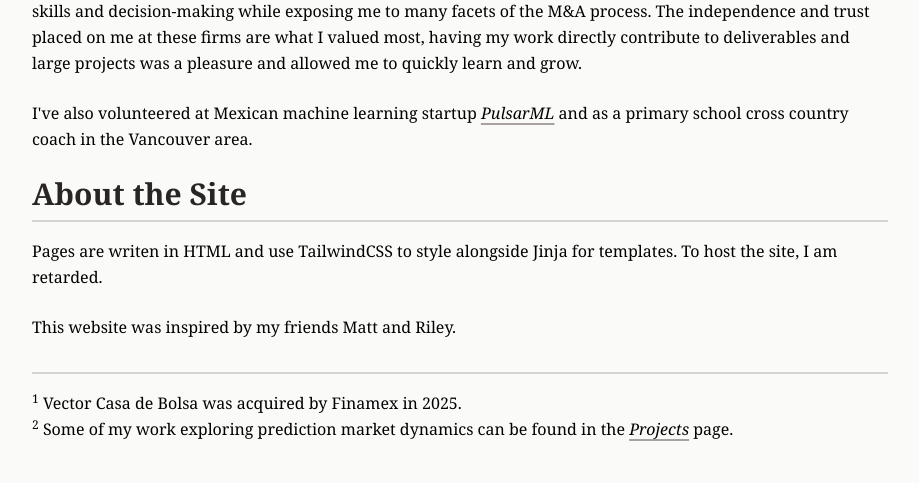
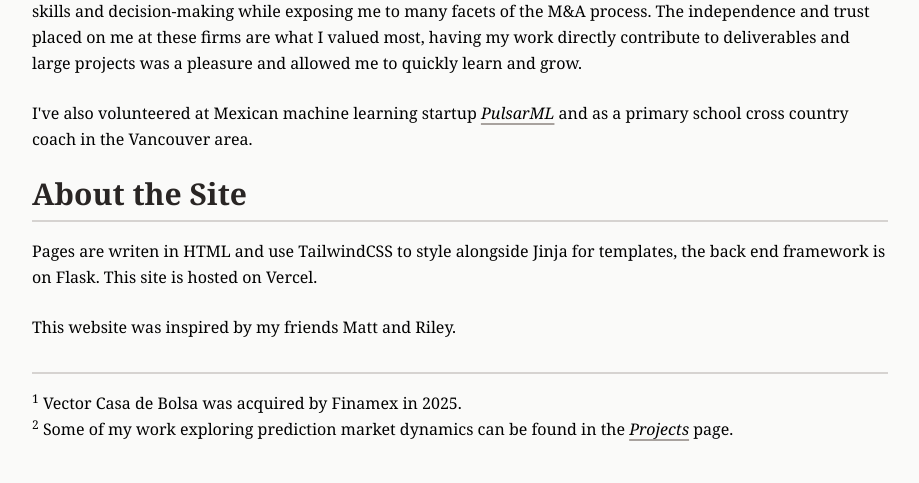
Before and after one commit to ims2003/personal_website, a Flask app: page /about in a window 1280 px wide. Shown: the part 352-835 px from the top of the page, without its empty margins (180-1099 px from the left). Run offline with Flask 3, Linux system fonts and the light colour scheme; some libraries are stand-ins or nearby versions.

Commit message:
wrapping up

```diff
--- a/app/templates/about.html
+++ b/app/templates/about.html
@@ -18,7 +18,7 @@
     </p>
 
     <h2>About the Site</h2>
-    <p>Pages are writen in HTML and use TailwindCSS to style alongside Jinja for templates. To host the site, I am retarded. </p>
+    <p>Pages are writen in HTML and use TailwindCSS to style alongside Jinja for templates, the back end framework is on Flask. This site is hosted on Vercel. </p>
     <p>This website was inspired by my friends Matt and Riley.</p>
 
     <h2></h2>
--- a/app/templates/projects.html
+++ b/app/templates/projects.html
@@ -6,19 +6,16 @@
 <h2><a href="https://github.com/ims2003/prediction_market_data_wrangling">Whales & Prediction Markets; Undergraduate Thesis</a></h2>
 <p>My undergraduate thesis is centered on exploring the effects and behaviours of 'whales' in prediction markets, such as Polymarket. The goal of the thesis is to better understand how the market dynamics of event betting alter reactions surrounding whales.
 </p>
-<!--pictures-->
 <p class="italic">Skills: Python, Pandas, Market Analysis</p>
 
 <h2><a href="https://patterns-of-growth.vercel.app/">Patterns of Growth; Data Visualizations on AI Trends</a></h2>
 <p>A series of visualization mapping the trajectory of AI model development across time, geography, and use of resources. This visualization was built as a team for DSCI 320 at the University of British Columbia.
 </p>
-<!--pictures-->
 <p class="italic">Skills: Python, Pandas, Altair</p>
 
 <h2><a href="https://github.com/rileywheadon/poll-app">Polll; Survey & Polling Social Media Platform</a></h2>
 <p>A web application and social network for creating and sharing polls. Polll was a team project where I was involved with plannig, front-end, and database development. Polll has been archived as of September 6th, 2025.
 </p>
-<!--pictures-->
 <p class="italic">Skills: SQL, HTML, Javascript, CSS</p>
 
 
```
